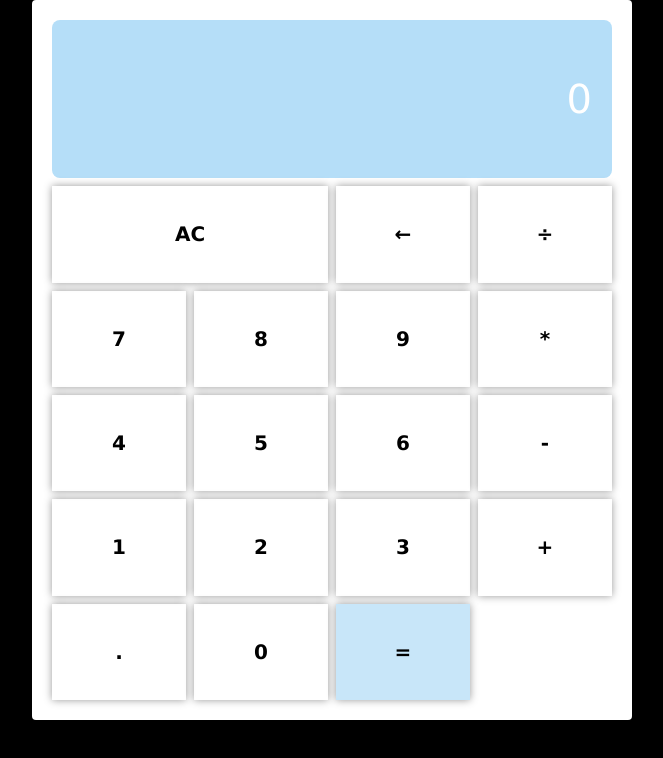
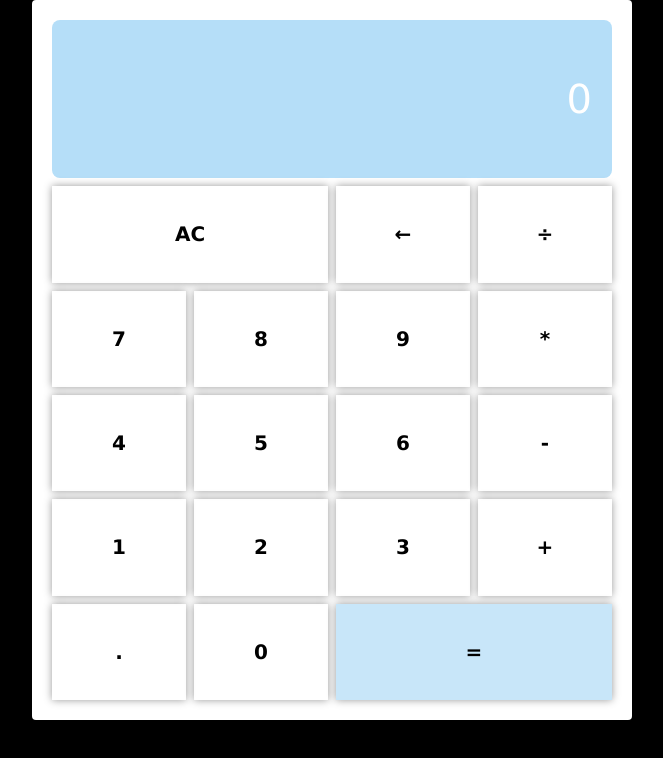
Before and after one commit to SupriyaSingh74/Calculator, a plain HTML site: page index.html in a window 1280 px wide. Shown: the whole page, without its empty margins (508-1171 px from the left). Drawn offline with Linux system fonts and the light colour scheme.

Commit message:
Update index.html

```diff
--- a/index.html
+++ b/index.html
@@ -28,7 +28,7 @@
         <button id="add-button">+</button>
         <button id="decimal-button">.</button>
         <button class="number">0</button>
-        <button id="equal-button">=</button>
+        <button id="equal-button" class="span-two">=</button>
         <!-- <button class="span-two">=</button> -->
 </div>
 
```
